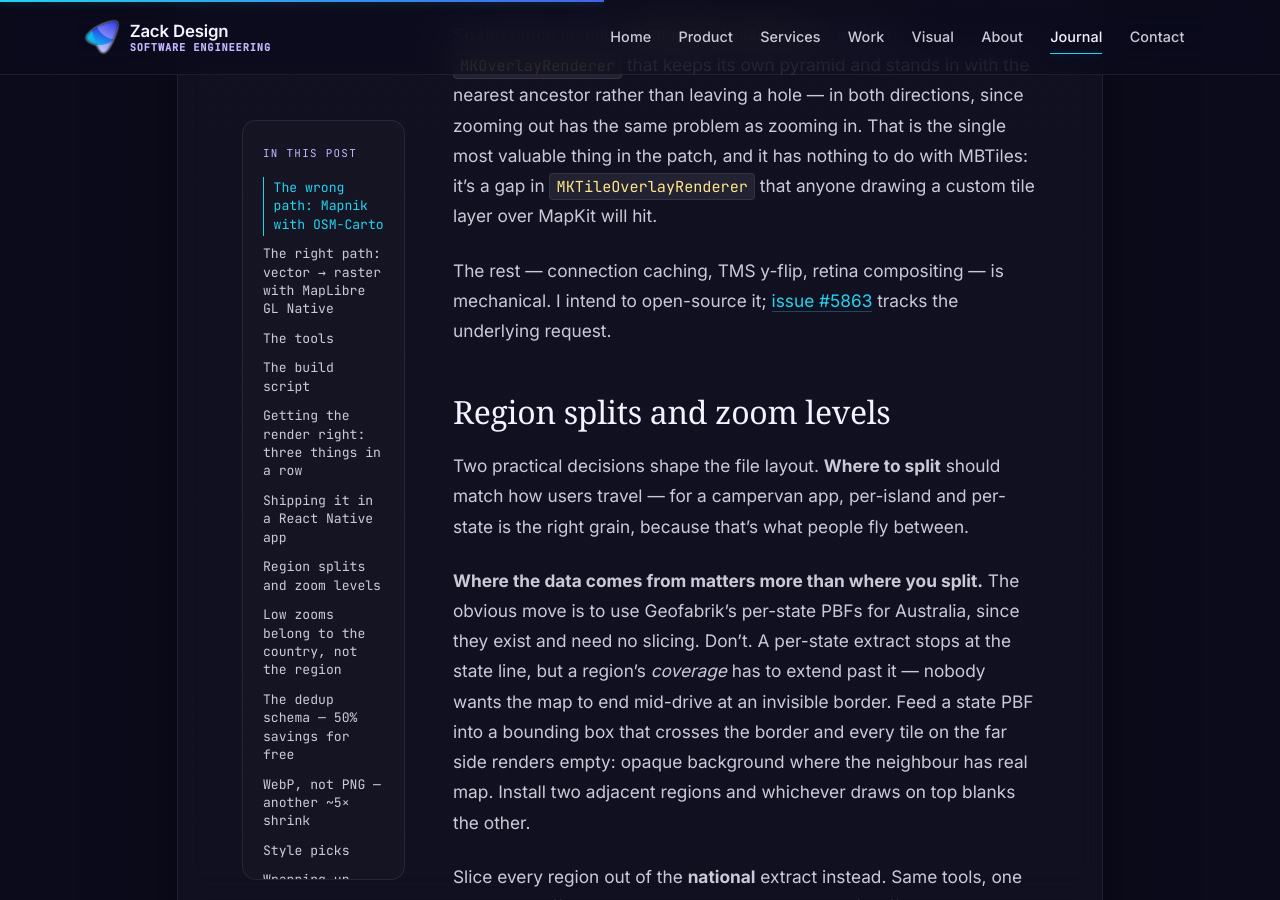
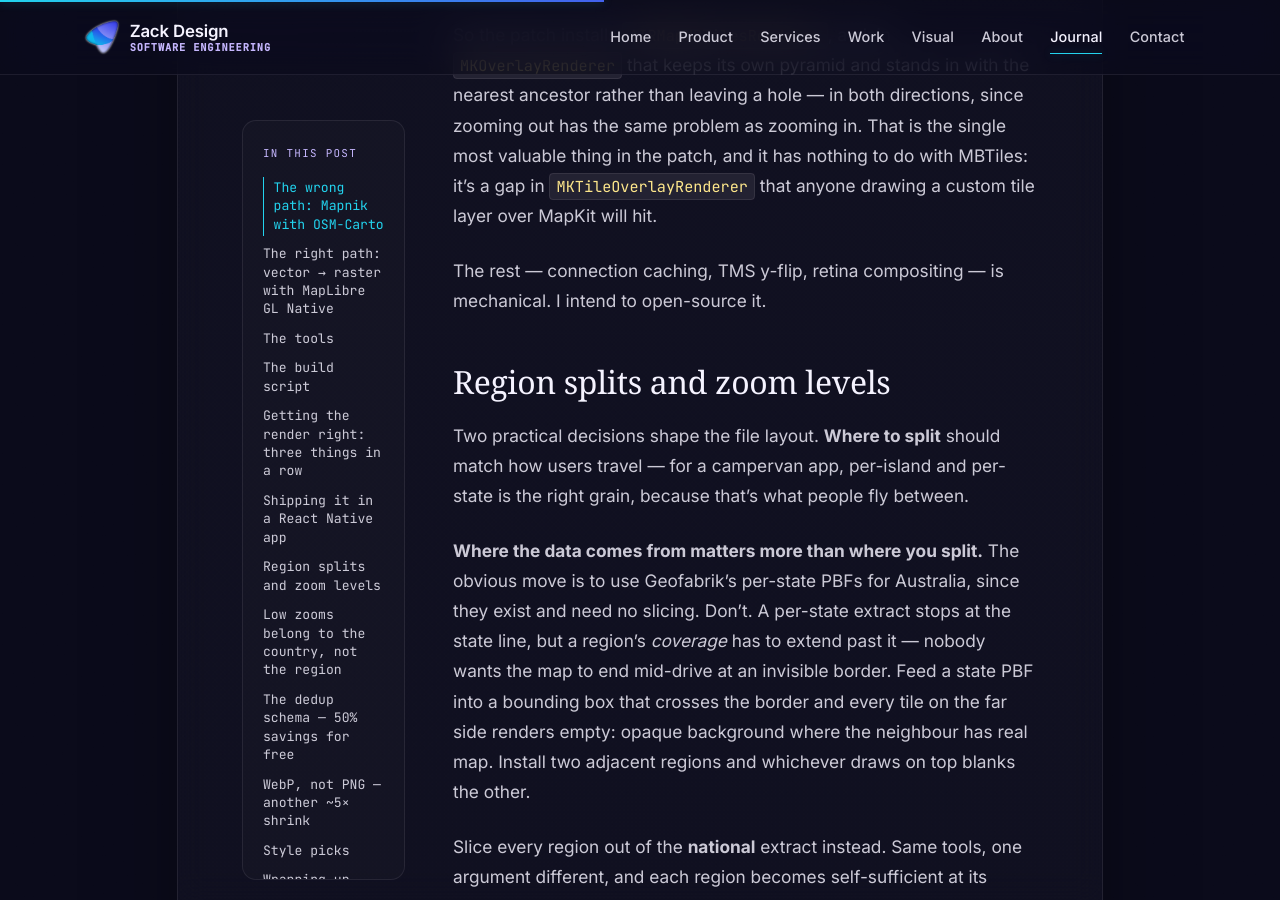
Before and after one commit to zackdesign/zackdesign.github.io, a Jekyll site: the page built from _posts/2026-05-28-offline-maps-vector-raster-mbtiles.md, in a window 1280 px wide and 900 px high, scrolled down 8653 px. Built offline with Jekyll 4.4.1, drawn with Linux system fonts in a browser that asks for light colours; some web fonts are replaced.

Commit message:
docs(offline-maps): drop the upstream issue reference
The issue went unanswered, so pointing readers at it implies a live upstream
conversation that does not exist.

Co-Authored-By: Claude Opus 5 (1M context) <noreply@anthropic.com>
Claude-Session: https://claude.ai/code/session_01F1ZTTuFPoMNCsUFiuXJtdk

```diff
--- a/_posts/2026-05-28-offline-maps-vector-raster-mbtiles.md
+++ b/_posts/2026-05-28-offline-maps-vector-raster-mbtiles.md
@@ -159,7 +159,7 @@ The obvious implementation — an `MKTileOverlay` with the stock `MKTileOverlayR
 
 So the patch installs `AIRMapMBTilesRenderer`, a plain `MKOverlayRenderer` that keeps its own pyramid and stands in with the nearest ancestor rather than leaving a hole — in both directions, since zooming out has the same problem as zooming in. That is the single most valuable thing in the patch, and it has nothing to do with MBTiles: it's a gap in `MKTileOverlayRenderer` that anyone drawing a custom tile layer over MapKit will hit.
 
-The rest — connection caching, TMS y-flip, retina compositing — is mechanical. I intend to open-source it; [issue #5863](https://github.com/react-native-maps/react-native-maps/issues/5863) tracks the underlying request.
+The rest — connection caching, TMS y-flip, retina compositing — is mechanical. I intend to open-source it.
 
 ## Region splits and zoom levels
 
```
